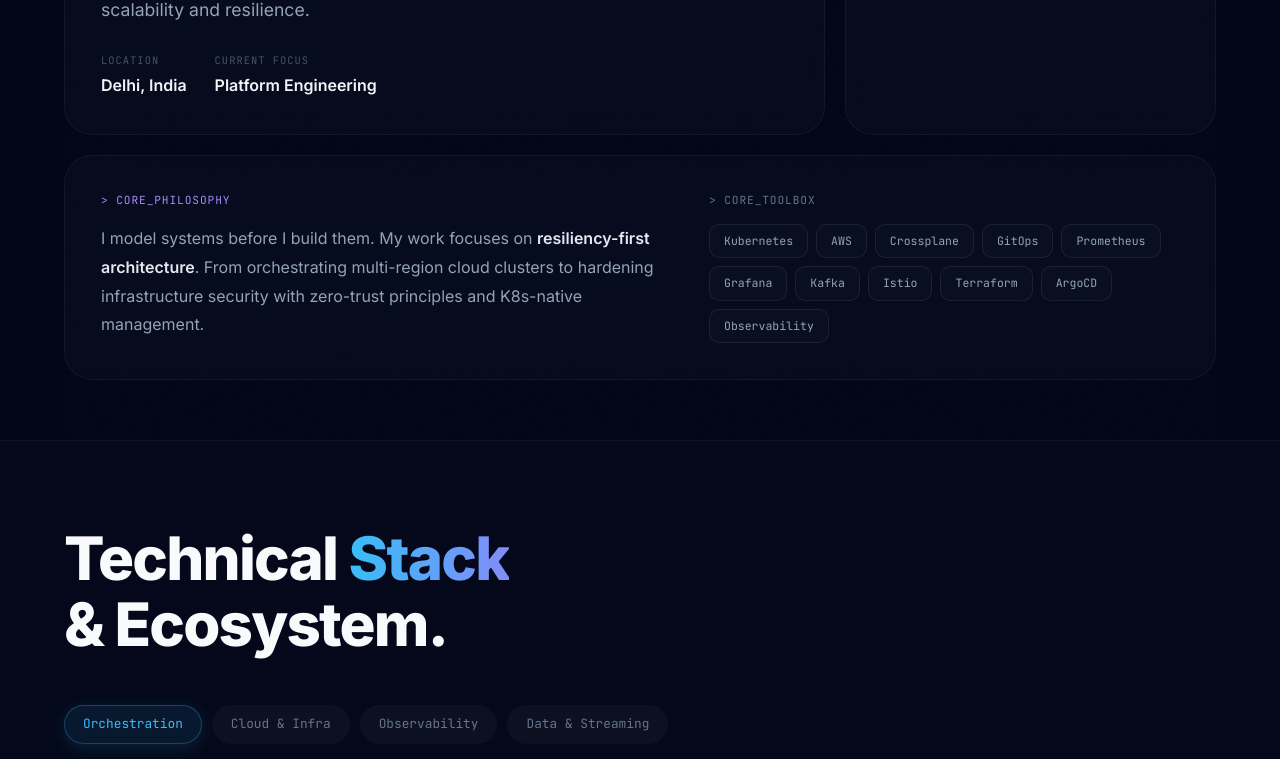
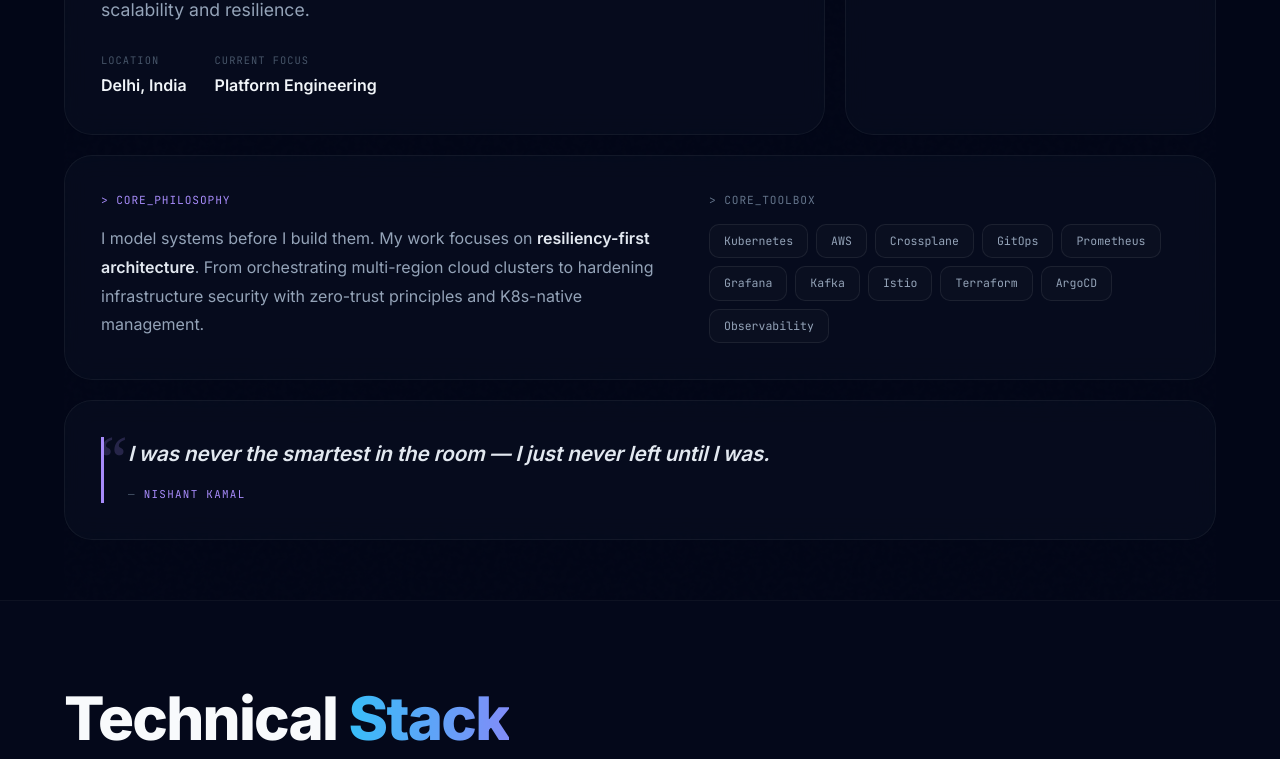
Before and after one commit to nishant-kamal/nishant-portfolio, a Next.js app: page / in a window 1280 px wide. Shown: the part 1711-2470 px from the top of the page. Built offline with nearby package versions, Linux system fonts and the light colour scheme.

Commit message:
Update About.js

```diff
--- a/components/About.js
+++ b/components/About.js
@@ -214,6 +214,35 @@ export default function About() {
           color: #a78bfa;
           background: rgba(167,139,250,0.08);
         }
+
+        /* Quote card */
+        .card-quote { grid-column: span 12; }
+        .quote-blockquote {
+          margin: 0;
+          padding: 0 0 0 24px;
+          border-left: 3px solid #a78bfa;
+          position: relative;
+        }
+        .quote-mark {
+          font-size: 4rem; line-height: 1;
+          color: #a78bfa; opacity: 0.2;
+          font-family: Georgia, serif;
+          position: absolute; top: -10px; left: -6px;
+          pointer-events: none; user-select: none;
+        }
+        .quote-text {
+          font-size: clamp(1.05rem, 2vw, 1.3rem);
+          font-weight: 600; font-style: italic;
+          color: #e2e8f0; line-height: 1.65;
+          letter-spacing: -0.01em;
+          margin: 0 0 14px;
+        }
+        .quote-attr {
+          font-family: var(--font-mono);
+          font-size: 0.68rem; color: #475569;
+          letter-spacing: 0.12em; text-transform: uppercase;
+        }
+        .quote-attr span { color: #a78bfa; }
       `}</style>
 
       <div className="about-inner">
@@ -320,6 +349,22 @@ export default function About() {
             </div>
           </div>
 
+          {/* Card 4: Quote */}
+          <div
+            className={`bento-card card-quote ${inView ? "visible" : ""}`}
+            style={{ transitionDelay: "0.4s" }}
+          >
+            <blockquote className="quote-blockquote">
+              <span className="quote-mark" aria-hidden="true">&ldquo;</span>
+              <p className="quote-text">
+                I was never the smartest in the room — I just never left until I was.
+              </p>
+              <footer className="quote-attr">
+                — <span>Nishant Kamal</span>
+              </footer>
+            </blockquote>
+          </div>
+
         </div>
       </div>
     </div>
```
